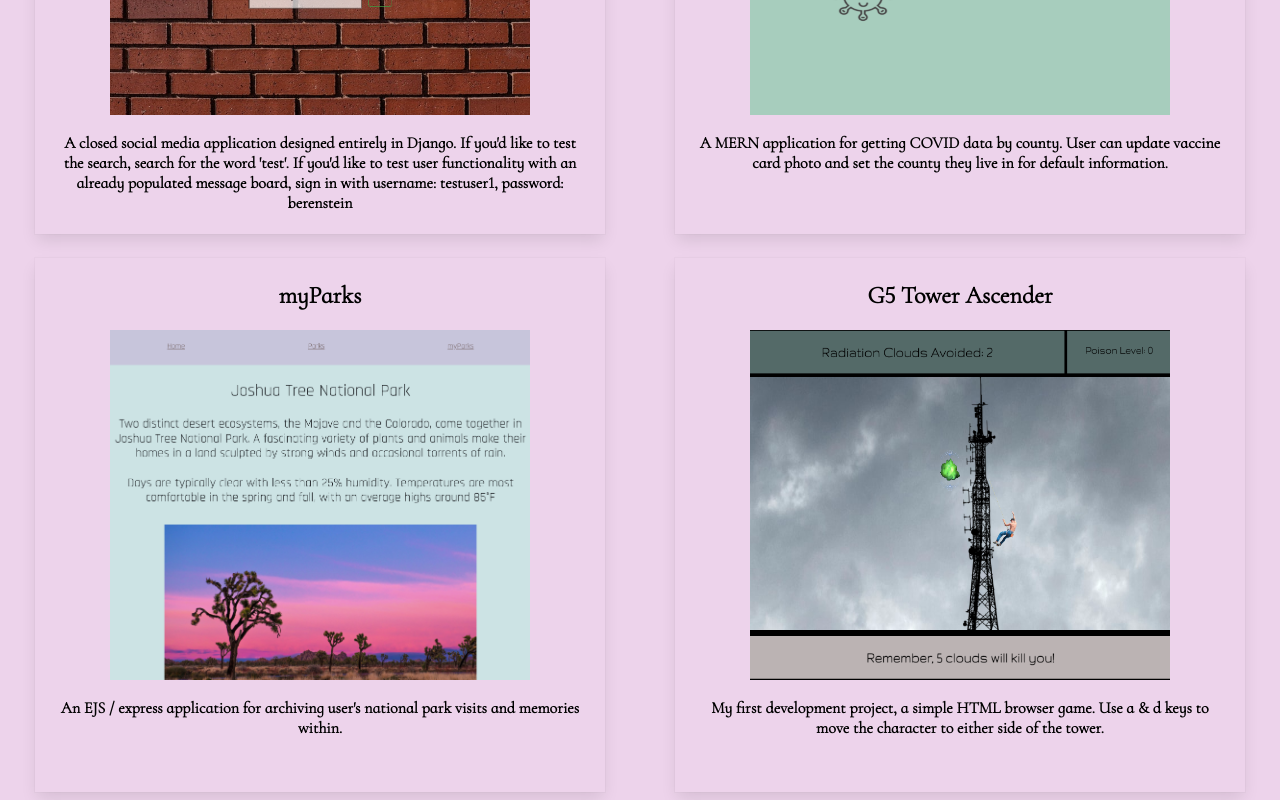
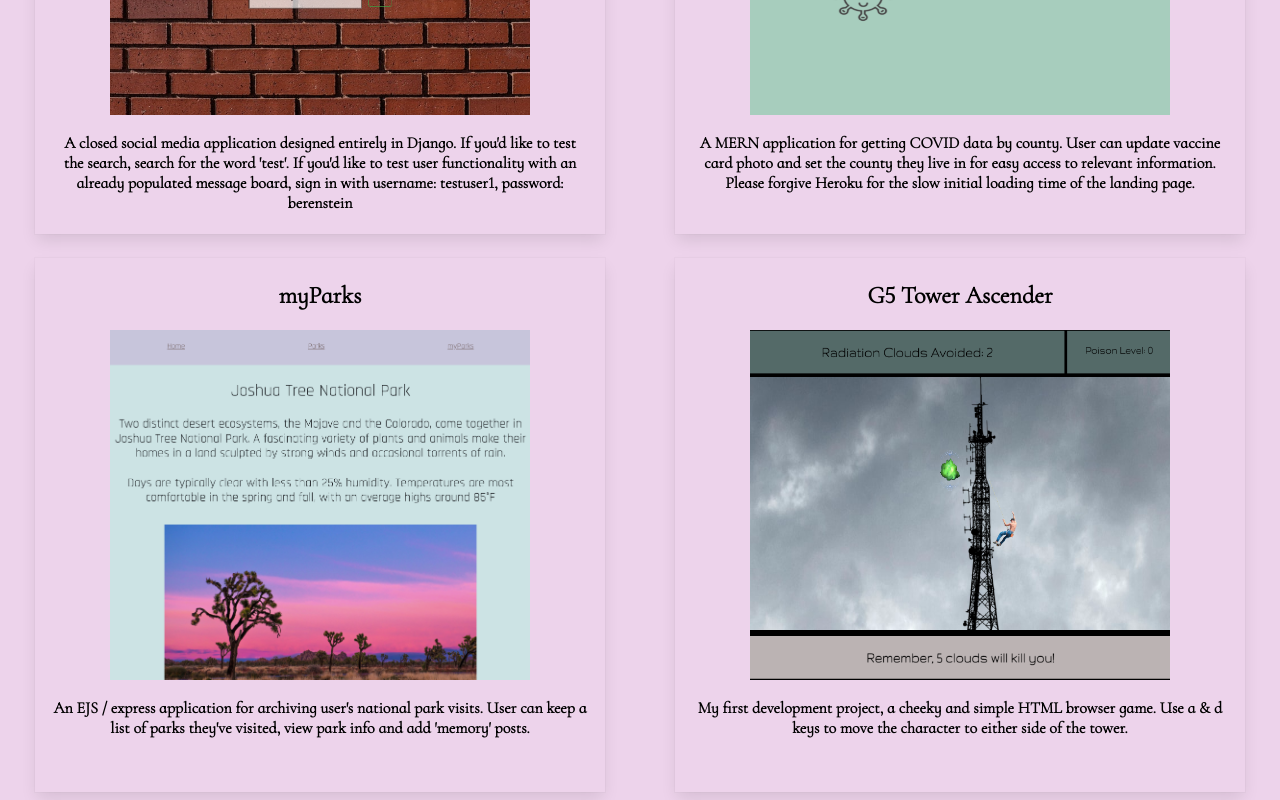
Before and after one commit to cspdevs000/dev-portfolio, a React (Create React App) app: page /projects in a window 1280 px wide. Shown: the part 377-1177 px from the top of the page. Built offline with nearby package versions, Linux system fonts and the light colour scheme; a web font is replaced by a local one.

Commit message:
more detailed prject descriptions

```diff
--- a/src/components/Projects.js
+++ b/src/components/Projects.js
@@ -12,8 +12,8 @@ class Projects extends Component {
             <div className='projects-container'>
                 <div className='project-card'>
                     <h2 className='project-title'>Neighborly</h2>
-                    <a href='https://neighborly-application.herokuapp.com/' target="_blank" className='project-img-a'>
-                        <img src={neighborly} className='project-img'/>
+                    <a href='https://neighborly-application.herokuapp.com/' target="_blank" rel="noreferrer" className='project-img-a'>
+                        <img src={neighborly} alt="project-1" className='project-img'/>
                     </a>
                     <p className='project-description'>
                         A closed social media application designed entirely in Django. If you'd like to test the search, search for the word 'test'. If you'd like to test user functionality with an already populated message board, sign in with username: testuser1, password: berenstein
@@ -21,29 +21,29 @@ class Projects extends Component {
                 </div>
                 <div className='project-card'>
                     <h2 className='project-title'>Viral</h2>
-                    <a href='https://viral-covid.herokuapp.com/' target="_blank" className='project-img-a'>
-                        <img src={viral} className='project-img'/>
+                    <a href='https://viral-covid.herokuapp.com/' target="_blank" rel="noreferrer" className='project-img-a'>
+                        <img src={viral} alt="project-2" className='project-img'/>
                     </a>
                     <p className='project-description'>
-                        A MERN application for getting COVID data by county. User can update vaccine card photo and set the county they live in for default information.
+                        A MERN application for getting COVID data by county. User can update vaccine card photo and set the county they live in for easy access to relevant information. Please forgive Heroku for the slow initial loading time of the landing page.
                     </p>
                 </div>
                 <div className='project-card'>
                     <h2 className='project-title'>myParks</h2>
-                    <a href='https://my-parks.herokuapp.com/' target="_blank" className='project-img-a'>
-                        <img src={myparks} className='project-img'/>
+                    <a href='https://my-parks.herokuapp.com/' target="_blank" rel="noreferrer" className='project-img-a'>
+                        <img src={myparks} alt="project-3" className='project-img'/>
                     </a>
                     <p className='project-description'>
-                        An EJS / express application for archiving user's national park visits and memories within.
+                        An EJS / express application for archiving user's national park visits. User can keep a list of parks they've visited, view park info and add 'memory' posts.
                     </p>
                 </div>
                 <div className='project-card'>
                     <h2 className='project-title'>G5 Tower Ascender</h2>
-                    <a href='https://cspdevs000.github.io/G5-tower-ascender/' target="_blank" className='project-img-a'>
-                        <img src={g5towerascender} className='project-img'/>
+                    <a href='https://cspdevs000.github.io/G5-tower-ascender/' rel="noreferrer" target="_blank" className='project-img-a'>
+                        <img src={g5towerascender} alt="project-4" className='project-img'/>
                     </a>
                     <p className='project-description'>
-                        My first development project, a simple HTML browser game. Use a & d keys to move the character to either side of the tower.
+                        My first development project, a cheeky and simple HTML browser game. Use a & d keys to move the character to either side of the tower.
                     </p>
                 </div>
             </div>
```
